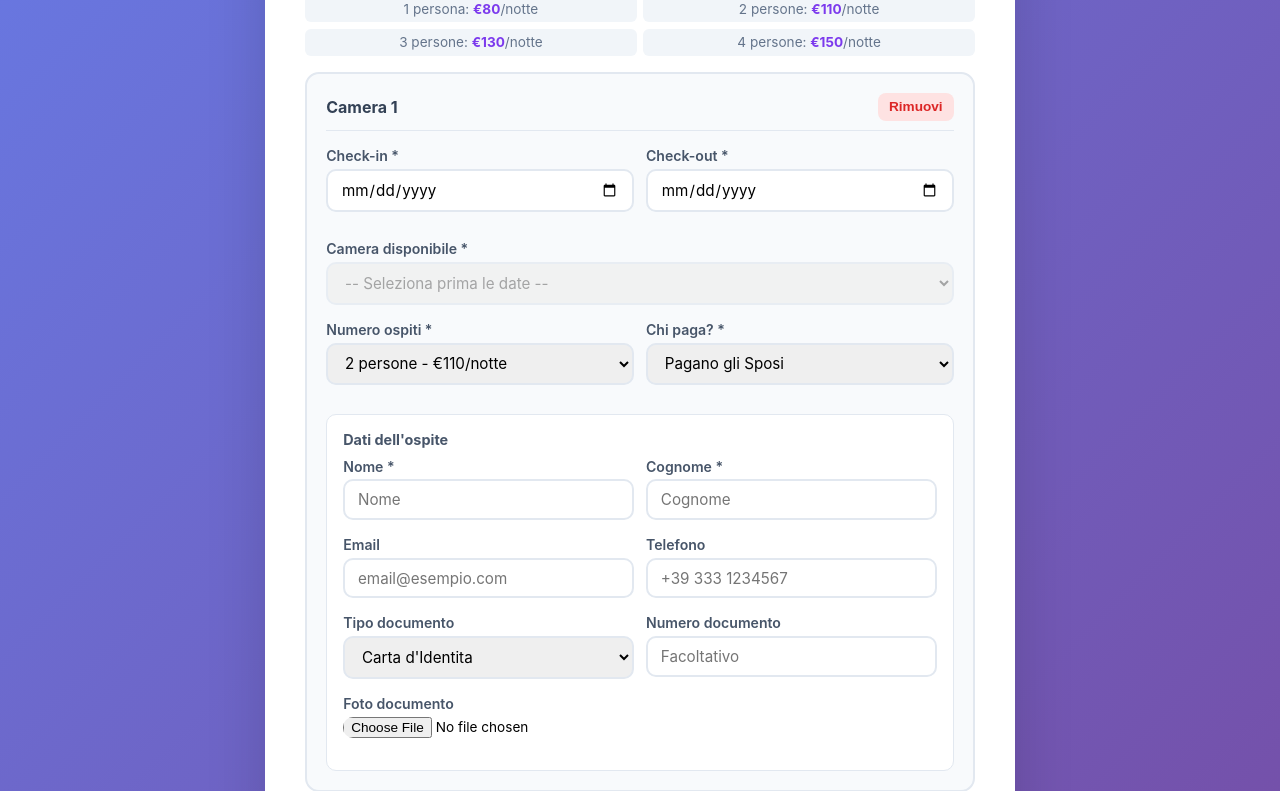
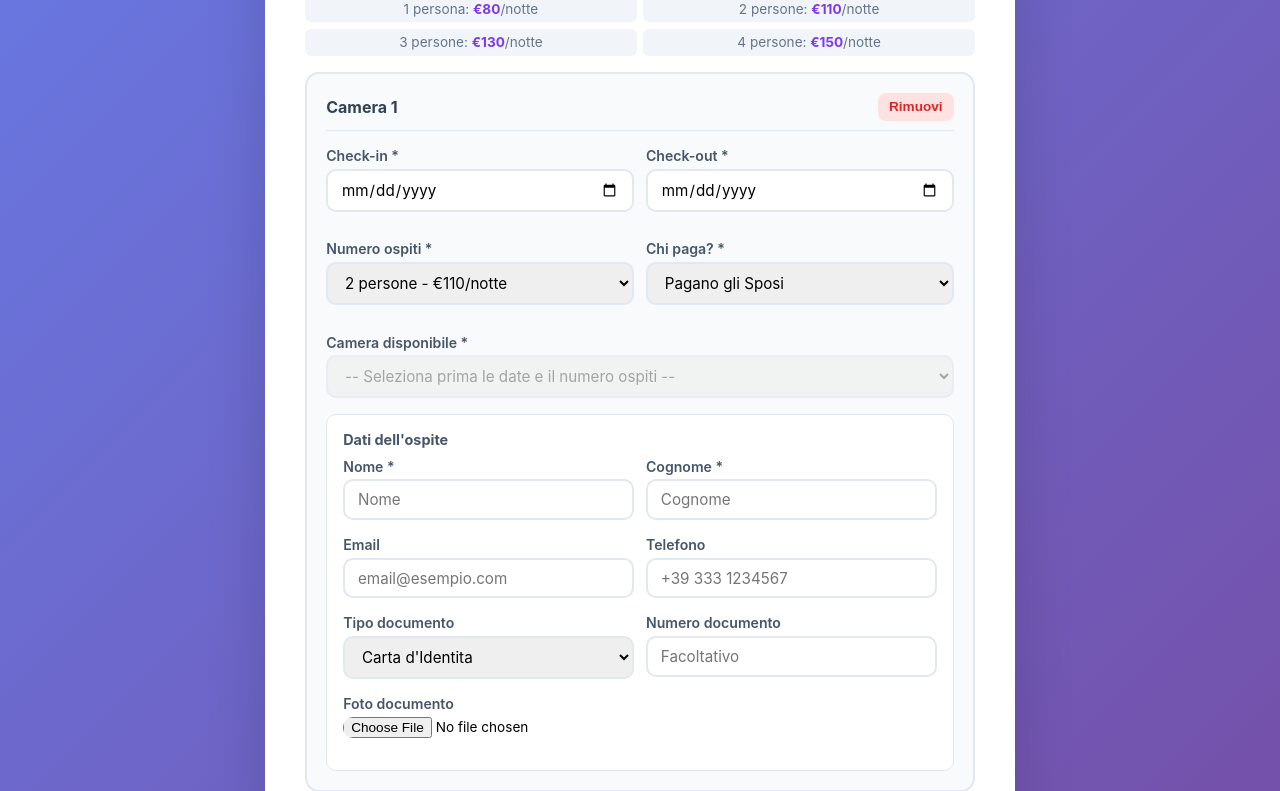
Before and after one commit to geremiacastellani2-jpg/gestionaledefinitivo, a PHP site: page /richiesta-sposi.php in a window 1280 px wide. Shown: the part 423-1214 px from the top of the page. Run offline with PHP 8.4, Linux system fonts and the light colour scheme.

Commit message:
feat: filtro camere per capacità in base al numero ospiti
Nella pagina sposi, dopo aver selezionato il numero di persone,
vengono mostrate solo le camere in grado di ospitarle (singola=1,
doppia=2, tripla=3, quadrupla/suite=4). Selector ospiti spostato
prima della selezione camera.

https://claude.ai/code/session_011bbxptVXb6LusjZ3Mbjdbc

```diff
--- a/richiesta-sposi.php
+++ b/richiesta-sposi.php
@@ -329,8 +329,10 @@ $apiBase = BASE_URL . 'api/';
     const API_BASE = <?= json_encode($apiBase) ?>;
     const UPLOAD_URL = API_BASE + 'upload-documento.php';
     const PREZZI = {1: 80, 2: 110, 3: 130, 4: 150};
+    const CAPACITA_TIPO = {singola: 1, doppia: 2, tripla: 3, quadrupla: 4, suite: 4};
     let cameraCounter = 0;
     let camereData = [];
+    let camereCaricate = {}; // idx -> array di camere dal server
 
     function aggiungiCamera() {
         cameraCounter++;
@@ -360,20 +362,10 @@ $apiBase = BASE_URL . 'api/';
                 </div>
             </div>
 
-            <div class="camera-select-row">
-                <div class="form-group">
-                    <label>Camera disponibile *</label>
-                    <select id="select-camera-${idx}" onchange="aggiornaPrezzo(${idx})" disabled>
-                        <option value="">-- Seleziona prima le date --</option>
-                    </select>
-                </div>
-                <div id="camera-status-${idx}"></div>
-            </div>
-
             <div class="form-row ospiti-row">
                 <div class="form-group">
                     <label>Numero ospiti *</label>
-                    <select id="ospiti-${idx}" onchange="aggiornaPrezzo(${idx})">
+                    <select id="ospiti-${idx}" onchange="filtraCamerePerOspiti(${idx})">
                         <option value="1">1 persona - &euro;80/notte</option>
                         <option value="2" selected>2 persone - &euro;110/notte</option>
                         <option value="3">3 persone - &euro;130/notte</option>
@@ -387,6 +379,16 @@ $apiBase = BASE_URL . 'api/';
                         <option value="cliente">Paga l'Ospite</option>
                     </select>
                 </div>
+            </div>
+
+            <div class="camera-select-row">
+                <div class="form-group">
+                    <label>Camera disponibile *</label>
+                    <select id="select-camera-${idx}" onchange="aggiornaPrezzo(${idx})" disabled>
+                        <option value="">-- Seleziona prima le date e il numero ospiti --</option>
+                    </select>
+                </div>
+                <div id="camera-status-${idx}"></div>
             </div>
 
             <div class="guest-info">
@@ -470,6 +472,7 @@ $apiBase = BASE_URL . 'api/';
             sel.innerHTML = '<option value="">-- Seleziona date valide --</option>';
             sel.disabled = true;
             status.innerHTML = '';
+            camereCaricate[idx] = [];
             aggiornaPrezzo(idx);
             return;
         }
@@ -481,15 +484,45 @@ $apiBase = BASE_URL . 'api/';
             const resp = await fetch(API_BASE + 'camere-disponibili.php?checkin=' + checkin + '&checkout=' + checkout);
             const data = await resp.json();
             status.innerHTML = '';
+            camereCaricate[idx] = data.camere || [];
+            filtraCamerePerOspiti(idx);
+        } catch(e) {
+            status.innerHTML = '<div class="no-camere">Errore nel caricamento. Riprova.</div>';
+            camereCaricate[idx] = [];
+        }
 
-            // Filtra le camere gia selezionate in altri blocchi
-            const selezionate = getAltreSelezionate(idx);
-            const disponibili = (data.camere || []).filter(c => !selezionate.includes(c.id));
+        aggiornaPrezzo(idx);
+    }
 
-            if (disponibili.length === 0) {
+    function filtraCamerePerOspiti(idx) {
+        const sel = document.getElementById('select-camera-' + idx);
+        const status = document.getElementById('camera-status-' + idx);
+        const ospiti = parseInt(document.getElementById('ospiti-' + idx).value) || 2;
+        const tutteCamere = camereCaricate[idx] || [];
+
+        if (tutteCamere.length === 0) {
+            if (document.getElementById('checkin-' + idx).value && document.getElementById('checkout-' + idx).value) {
                 sel.innerHTML = '<option value="">Nessuna camera disponibile</option>';
                 sel.disabled = true;
                 status.innerHTML = '<div class="no-camere">Nessuna camera disponibile per queste date.</div>';
+            }
+            aggiornaPrezzo(idx);
+            return;
+        }
+
+        // Filtra per capacita e per camere gia selezionate
+        const selezionate = getAltreSelezionate(idx);
+        const disponibili = tutteCamere.filter(function(c) {
+            if (selezionate.includes(c.id)) return false;
+            const capacita = CAPACITA_TIPO[c.tipo] || 2;
+            return capacita >= ospiti;
+        });
+
+        status.innerHTML = '';
+        if (disponibili.length === 0) {
+            sel.innerHTML = '<option value="">Nessuna camera per ' + ospiti + ' ospiti</option>';
+            sel.disabled = true;
+            status.innerHTML = '<div class="no-camere">Nessuna camera disponibile per ' + ospiti + ' persone in queste date.</div>';
         } else {
             sel.innerHTML = '<option value="">-- Scegli camera --</option>';
             disponibili.forEach(function(cam) {
@@ -501,10 +534,6 @@ $apiBase = BASE_URL . 'api/';
             });
             sel.disabled = false;
         }
-        } catch(e) {
-            status.innerHTML = '<div class="no-camere">Errore nel caricamento. Riprova.</div>';
-        }
-
         aggiornaPrezzo(idx);
     }
 
```
Lines whose indentation alone changed are shown as unchanged.
